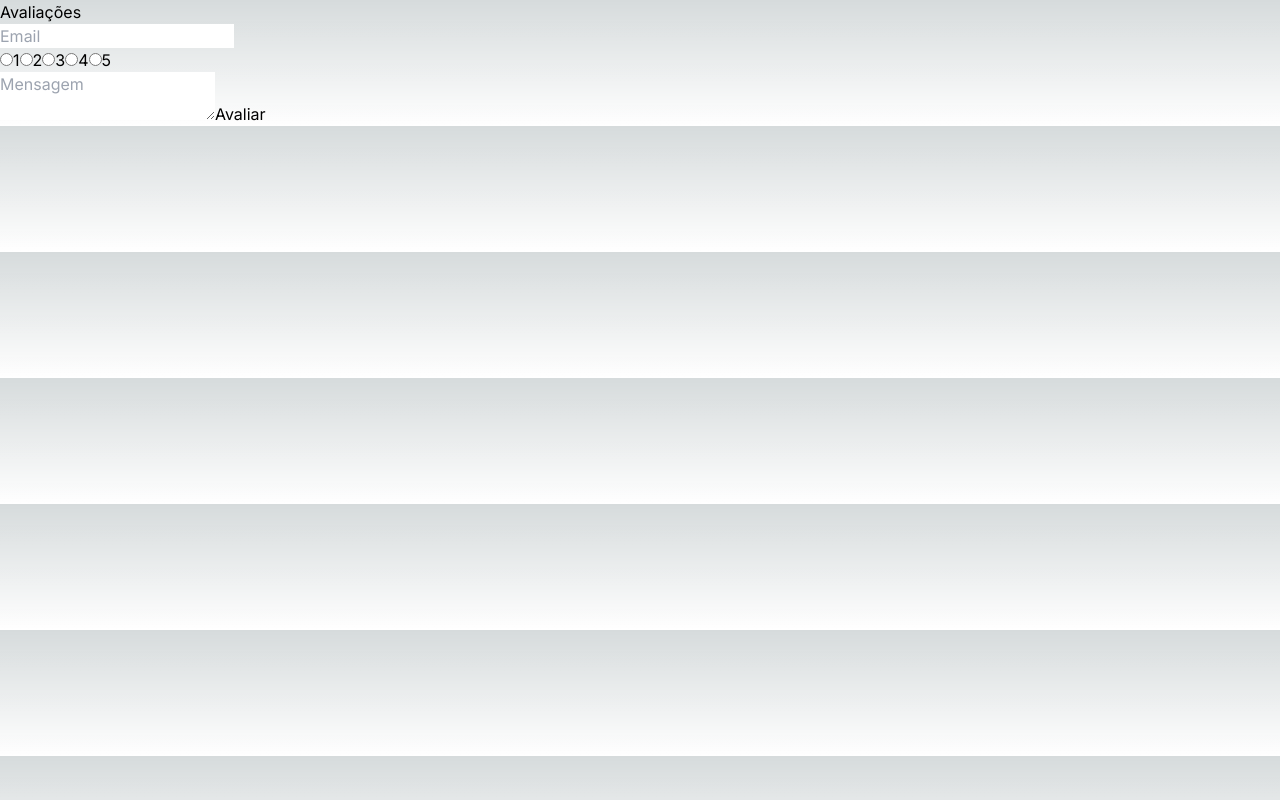
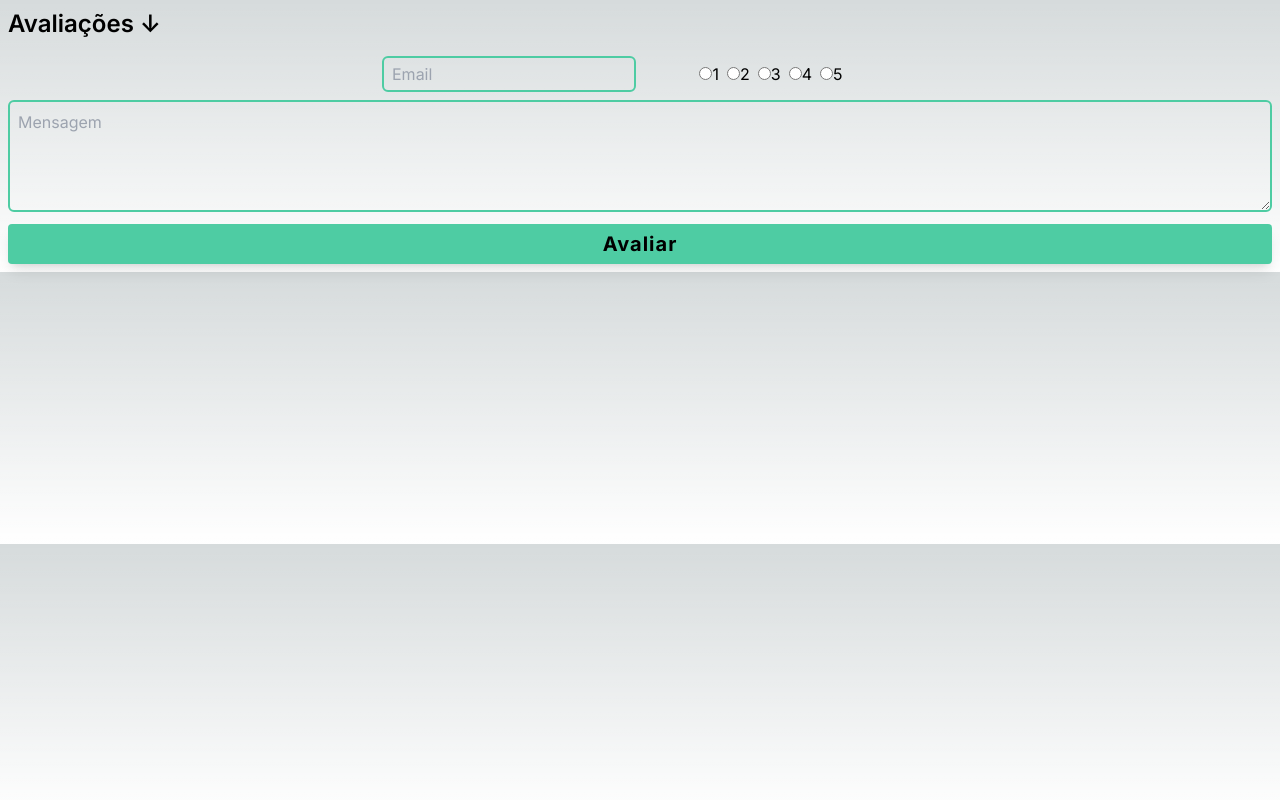
Before and after one commit to vitorGaia/online-store, a Next.js app: page /components/FormProductAvaliation in a window 1280 px wide. Built offline with nearby package versions, Linux system fonts and the light colour scheme.

Commit message:
feat: implementa estilização da página de detalhes de produto e do formulário de avaliação de produto.

```diff
--- a/src/app/components/FormProductAvaliation/page.js
+++ b/src/app/components/FormProductAvaliation/page.js
@@ -13,29 +13,98 @@ function FormProductAvaliation(props) {
   }, [props.productId]);
 
   const mapAvaliations = avaliationsList.map((avaliation) => (
-    <div key={ avaliation.avaliationId }>
-      <h4>{avaliation.email}</h4>
-      <span>{`Nota ${avaliation.rating}`}</span>
-      <p>{avaliation.message}</p>
+    <div
+      key={ `avaliationId-${avaliation.avaliationId}` }
+      className='px-4'
+    >
+      <div className='flex justify-between'>
+        <h4 className='font-bold text-lg'>{avaliation.email}</h4>
+        <span>{`Nota ${avaliation.rating}`}</span>
+      </div>
+      <p className='h-16 min-h-full'>{`- ${avaliation.message}`}</p>
     </div>
   ));
 
   return (
-    <div>
-      <h3>Avaliações</h3>
-      <form>
-        <div>
-          <input type='email' placeholder='Email' name='email' value={avaliation.email} onChange={ handleFormAvaliation } />
-          <div>
-            <label><input type='radio' value={1} name='rating' onChange={ handleFormAvaliation } />1</label>
-            <label><input type='radio' value={2} name='rating' onChange={ handleFormAvaliation } />2</label>
-            <label><input type='radio' value={3} name='rating' onChange={ handleFormAvaliation } />3</label>
-            <label><input type='radio' value={4} name='rating' onChange={ handleFormAvaliation } />4</label>
-            <label><input type='radio' value={5} name='rating' onChange={ handleFormAvaliation } />5</label>
+    <div className=''>
+      <h3 className='p-2 text-2xl font-semibold'>Avaliações ↓</h3>
+      <form className='p-2 flex flex-col justify-center items-center gap-2'>
+        <div className='grid grid-cols-2 gap-2 h-9'>
+          <input
+            className='bg-transparent px-2 border-2 border-accentM rounded-md'
+            type='email'
+            placeholder='Email'
+            name='email'
+            value={avaliation.email}
+            onChange={ handleFormAvaliation }
+          />
+          <div className='flex justify-center items-center gap-2'>
+            <label>
+              <input
+                className=''
+                type='radio'
+                value={1}
+                name='rating'
+                onChange={ handleFormAvaliation }
+              />
+              1
+            </label>
+            <label>
+              <input
+                className=''
+                type='radio'
+                value={2}
+                name='rating'
+                onChange={ handleFormAvaliation }
+              />
+              2
+            </label>
+            <label>
+              <input
+                className=''
+                type='radio'
+                value={3}
+                name='rating'
+                onChange={ handleFormAvaliation }
+              />
+              3
+            </label>
+            <label>
+              <input
+                className=''
+                type='radio'
+                value={4}
+                name='rating'
+                onChange={ handleFormAvaliation }
+              />
+              4
+            </label>
+            <label>
+              <input
+                className=''
+                type='radio'
+                value={5}
+                name='rating'
+                onChange={ handleFormAvaliation }
+              />
+              5
+            </label>
           </div>
         </div>
-        <textarea placeholder='Mensagem' name='message' value={avaliation.message} onChange={ handleFormAvaliation } />
-        <button type='button' onClick={ () => addAvaliation(props.productId) }>Avaliar</button>
+        <textarea
+          className='bg-transparent p-2 border-2 border-accentM rounded-md w-full h-28'
+          placeholder='Mensagem'
+          name='message'
+          value={avaliation.message}
+          onChange={ handleFormAvaliation }
+        />
+        <button
+          type='button'
+          onClick={ () => addAvaliation(props.productId) }
+          className='bg-accentM tracking-wider font-bold text-xl w-full h-10 mt-1 py-0.5 leading-4 rounded shadow-lg px-1'
+        >
+          Avaliar
+        </button>
       </form>
       { avaliationsList && mapAvaliations }
     </div>
--- a/src/app/components/Header/page.js
+++ b/src/app/components/Header/page.js
@@ -16,13 +16,13 @@ function Header() {
   }, []);
 
   return (
-    <div className="fixed flex top-0 left-0 w-screen bg-accent p-3.5 justify-between shadow-md">
+    <div className="fixed flex top-0 left-0 w-screen bg-accent p-3.5 justify-between shadow-lg">
       <div className="flex justify-center align-middle gap-2">
         <input
           type="text"
           placeholder="Pesquisa"
           onChange={ (e) => setHeaderQueryInput(e.target.value) }
-          className={`${activeSearch ? '' : 'hidden'} w-52 bg-transparent border-2 border-accentM font-normal text-lg px-2 rounded-sm`}
+          className={`${activeSearch ? '' : 'hidden'} w-52 bg-transparent border-2 border-accentM font-normal text-lg px-2 rounded-2xl`}
         />
 
         <button onClick={ () => handleActiveSearch('header') }>
--- a/src/app/components/ProductCard/page.js
+++ b/src/app/components/ProductCard/page.js
@@ -27,7 +27,7 @@ function ProductCard({ product }) {
       </p>
       <button
         onClick={() => setProductToLocalStorage(product)}
-        className='bg-accent tracking-wide font-bold text-sm w-full h-10 mt-1 py-0.5 leading-4 rounded px-1'
+        className='bg-accent tracking-wide font-bold text-sm w-full h-10 mt-1 py-0.5 leading-4 rounded shadow-lg px-1'
       >
         Adicionar ao Carrinho
       </button>
--- a/src/app/contexts/AppContext.js
+++ b/src/app/contexts/AppContext.js
@@ -1,7 +1,7 @@
 'use client';
 import { getProductsFromCategoryAndQuery } from '@/services/api';
 import { getAvaliationsFromLocalStorage, removeAllProductFromLocalStorage, removeProductFromLocalStorage, setAvaliationToLocalStorage, setProductToLocalStorage } from '@/services/localStorage';
-import { createContext, useState } from 'react';
+import { createContext, useEffect, useState } from 'react';
 
 const AppContext = createContext();
 
@@ -22,6 +22,11 @@ const AppProvider = ({ children }) => {
     rating: 0,
     message: '',
   });
+
+  useEffect(() => {
+    const locaAvaliations = getAvaliationsFromLocalStorage();
+    setAvaliations(locaAvaliations);
+  }, []);
 
   const requestProducts = async (categoryId, queryInput) => {
     const products = await getProductsFromCategoryAndQuery(categoryId, queryInput);
@@ -98,17 +103,12 @@ const AppProvider = ({ children }) => {
   };
 
   const values = {
-    globalState,
-    setGlobalState,
-    headerQueryInput,
-    setHeaderQueryInput,
-    activeSearch,
-    setActiveSearch,
+    globalState, setGlobalState,
+    headerQueryInput, setHeaderQueryInput,
+    activeSearch, setActiveSearch,
     requestProducts,
-    shoppingCart,
-    setShoppingCart,
-    attLocalStorage,
-    setAttLocalStorage,
+    shoppingCart, setShoppingCart,
+    attLocalStorage, setAttLocalStorage,
     addProductToCart,
     removeProductToCart,
     removeAllProductToCart,
@@ -117,9 +117,9 @@ const AppProvider = ({ children }) => {
     countTotalPrice,
     uniqueArray,
     handleFormAvaliation,
-    avaliation,
-    addAvaliation,
+    avaliation, addAvaliation,
     handleActiveSearch,
+    avaliations, setAvaliations,
   };
 
   return (
--- a/src/app/pages/[productId]/page.js
+++ b/src/app/pages/[productId]/page.js
@@ -7,6 +7,8 @@ import Image from 'next/image';
 import { getProductsFromLocalStorage } from '@/services/localStorage';
 import { AppContext } from '../../contexts/AppContext';
 import FormProductAvaliation from '../../components/FormProductAvaliation/page';
+import CategoriesList from '@/app/components/CategoriesList/page';
+import { BiChevronsLeft, BiChevronsRight } from "react-icons/bi";
 
 function ProductDetails() {
   const {
@@ -40,32 +42,64 @@ function ProductDetails() {
   const { id, title, thumbnail, shipping, price, available_quantity } = product && product;
 
   return (
-    <section>
+    <section
+      className='bg-base w-screen min-h-screen text-fontM'
+    >
       <Header />
-      <div>
-        <div>
-          <h3>{title}</h3>
+      <div
+        className='flex-col justify-center pt-14'
+      >
+        <CategoriesList />
         {thumbnail && (
           <Image
           src={ thumbnail }
           alt={ title }
           width={500}
-              height={500}
+          height={100}
           quality={100}
           />
         )}
-        </div>
-        <div>
-          <h3>Especificações técnicas</h3>
-          <span>{`Frete Grátis - ${shipping && shipping.free_shipping}`}</span>
-          <span>{`Estoque - ${available_quantity}`}</span>
-
-          <div>
-            <h4>{`R$${ countProductPrice[id] || price }`}</h4>
-
-            <button onClick={ () => removeProductToCart(id) }> - </button>
-            <span>{ countProduct[id] || 0 }</span>
-            <button onClick={ () => addProductToCart(product) }> + </button>
+        <div className='px-2'>
+          <h3
+            className={ `${(shipping && shipping.free_shipping) && 'text-pink-200'} text-lg font-bold leading-6 pt-2`
+          }>
+            {title}
+          </h3>
+          <h3
+            className='hidden'
+          >
+            Especificações técnicas
+          </h3>
+          <span>
+            {`Quantidade em estoque. ${available_quantity}`}
+          </span>
+          <h4
+            className='text-accentM text-3xl font-semibold'
+          >
+            {`R$${ countProductPrice[id] || price }`}
+          </h4>
+          <div
+            className='flex justify-center items-center align-middle gap-6 h-24'
+          >
+            <button
+              onClick={ () => removeProductToCart(id) }
+            >
+              <BiChevronsLeft
+                className='text-6xl border-2 border-accentM rounded-full'
+              />
+            </button>
+            <p
+              className='text-7xl'
+            >
+              { countProduct[id] || 0 }
+            </p>
+            <button
+              onClick={ () => addProductToCart(product) }
+            >
+              <BiChevronsRight
+                className='text-6xl border-2 border-accentM rounded-full'
+              />
+            </button>
           </div>
         </div>
       </div>
--- a/tailwind.config.js
+++ b/tailwind.config.js
@@ -14,8 +14,8 @@ module.exports = {
       },
       colors: {
         accent: '#E23E57',
-        accentM: '#00FFF5',
-        base: '#191A19',
+        accentM: '#4ECCA3',
+        base: '#222831',
         fontM: '#F5F5F5',
       },
     },
```
Lines whose indentation alone changed are shown as unchanged.
